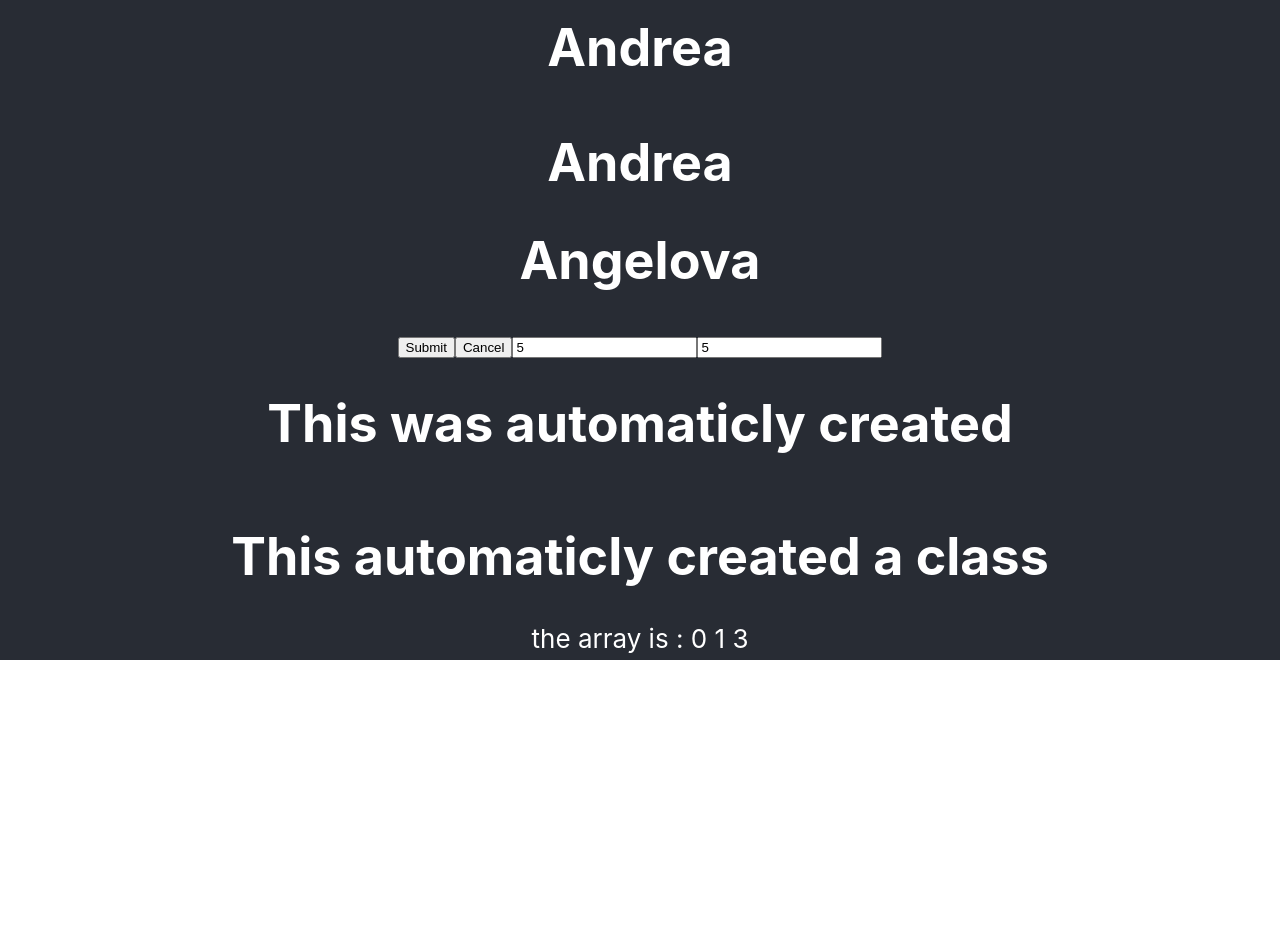
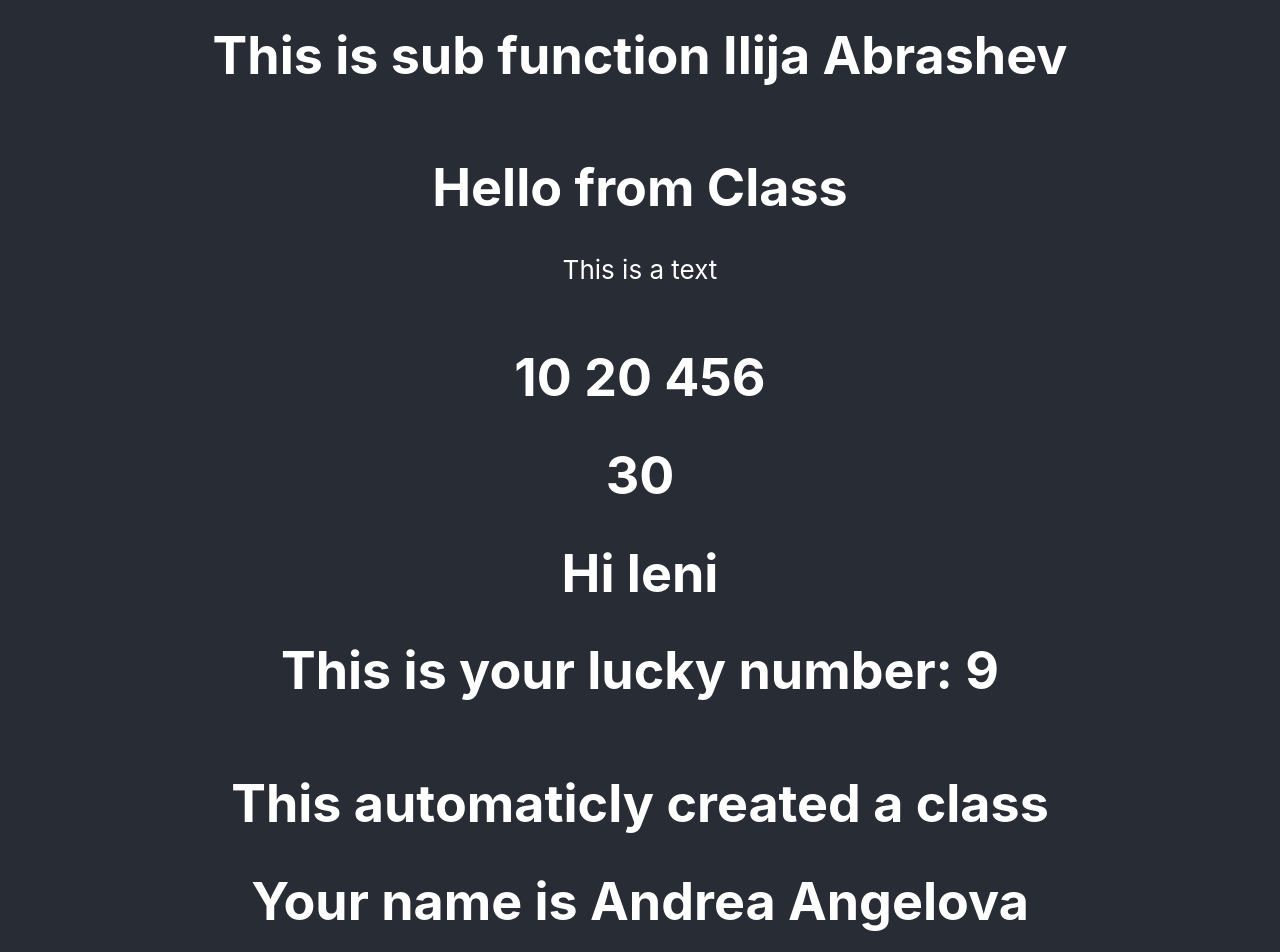
Before and after one commit to andreaangelova/react-app, a React (Create React App) app: page / in a window 1280 px wide. Shown: the part 140-1092 px from the top of the page. Before the commit the page ends 800 px from the top, so only its background shows below. Built offline with nearby package versions, Linux system fonts and the light colour scheme.

Commit message:
added props

```diff
--- a/src/App.js
+++ b/src/App.js
@@ -7,14 +7,17 @@ import IlijaFunc from "./components/IlijaFunction";
 
 function App() {
   const isFunction = true;
+
+  const name = "Ilija";
+  const surname = "Abrashev";
   return (
     <div className="App">
       <header className="App-header">
-        {isFunction ? <TestFunction /> : <TestClass />}
+        <IlijaFunc name={name + " " + surname} hasName />
+        {!isFunction ? <TestFunction /> : <TestClass text="This is a text" />}
 
-        <TestSnipperFunction />
+        <TestSnipperFunction name="leni" number="9" />
         <TestSnipperClass />
-        <IlijaFunc></IlijaFunc>
       </header>
     </div>
   );
--- a/src/components/IlijaFunction.js
+++ b/src/components/IlijaFunction.js
@@ -1,4 +1,6 @@
-export const IlijaFunc = () => {
+import SubFuncComponent from "./SubFuncComponent";
+
+export const IlijaFunc = (props) => {
   let array = [];
   for (let index = 0; index < 5; index++) {
     array.push(index);
@@ -6,6 +8,8 @@ export const IlijaFunc = () => {
   return (
     <span>
       the array is : {array[0]} {array[1]} {array[3]}
+      {props.hasName && <h1>{props.name}</h1>}
+      <SubFuncComponent {...props} />
     </span>
   );
 };
--- /dev/null
+++ b/src/components/SubFuncComponent.js
@@ -0,0 +1,5 @@
+const SubFuncComponent = (props) => {
+  return <h1>This is sub function {props.name}</h1>;
+};
+
+export default SubFuncComponent;
--- a/src/components/TestClass.js
+++ b/src/components/TestClass.js
@@ -5,7 +5,14 @@ class TestClass extends React.Component {
   getName = () => {
     return <h1>{this.name}</h1>;
   };
-  render = () => <h1>Hello from Class {this.getName}</h1>;
+  render = () => {
+    return (
+      <div>
+        <h1>Hello from Class {this.getName}</h1>
+        <p>{this.props.text}</p>
+      </div>
+    );
+  };
 }
 
 export default TestClass;
--- a/src/components/TestSnippetClass.js
+++ b/src/components/TestSnippetClass.js
@@ -1,7 +1,19 @@
 import React from "react";
 class TestSnipperClass extends React.Component {
+  name = "Andrea";
+  surName = "Angelova";
+  text = "Your name is " + this.name + " " + this.surName;
+  textWithE6 = `Your name is ${this.name}  ${this.surName}`;
   render() {
-    return <h1>This automaticly created a class</h1>;
+    return (
+      <div>
+        <h1>This automaticly created a class</h1>
+        <h1>{this.text}</h1>
+        <h1>{this.textWithE6}</h1>
+        <h1>{this.a}</h1>
+        <h1>{this.b}</h1>
+      </div>
+    );
   }
 }
 
--- a/src/components/TestSnippetFunction.js
+++ b/src/components/TestSnippetFunction.js
@@ -1,5 +1,21 @@
-const TestSnippetFunction = () => {
-  return <h1>This was automaticly created</h1>;
+const TestSnippetFunction = ({ name, number }) => {
+  const [a, b, ...rest] = [10, 20, 4, 5, 6];
+  const user = {
+    name: "John",
+    surname: "Doe",
+    age: 30,
+  };
+  const { age } = user;
+  return (
+    <div>
+      <h1>
+        {a} {b} {rest}
+      </h1>
+      <h1>{age}</h1>
+      <h1>Hi {name}</h1>
+      <h1>This is your lucky number: {number}</h1>
+    </div>
+  );
 };
 
 export default TestSnippetFunction;
```
